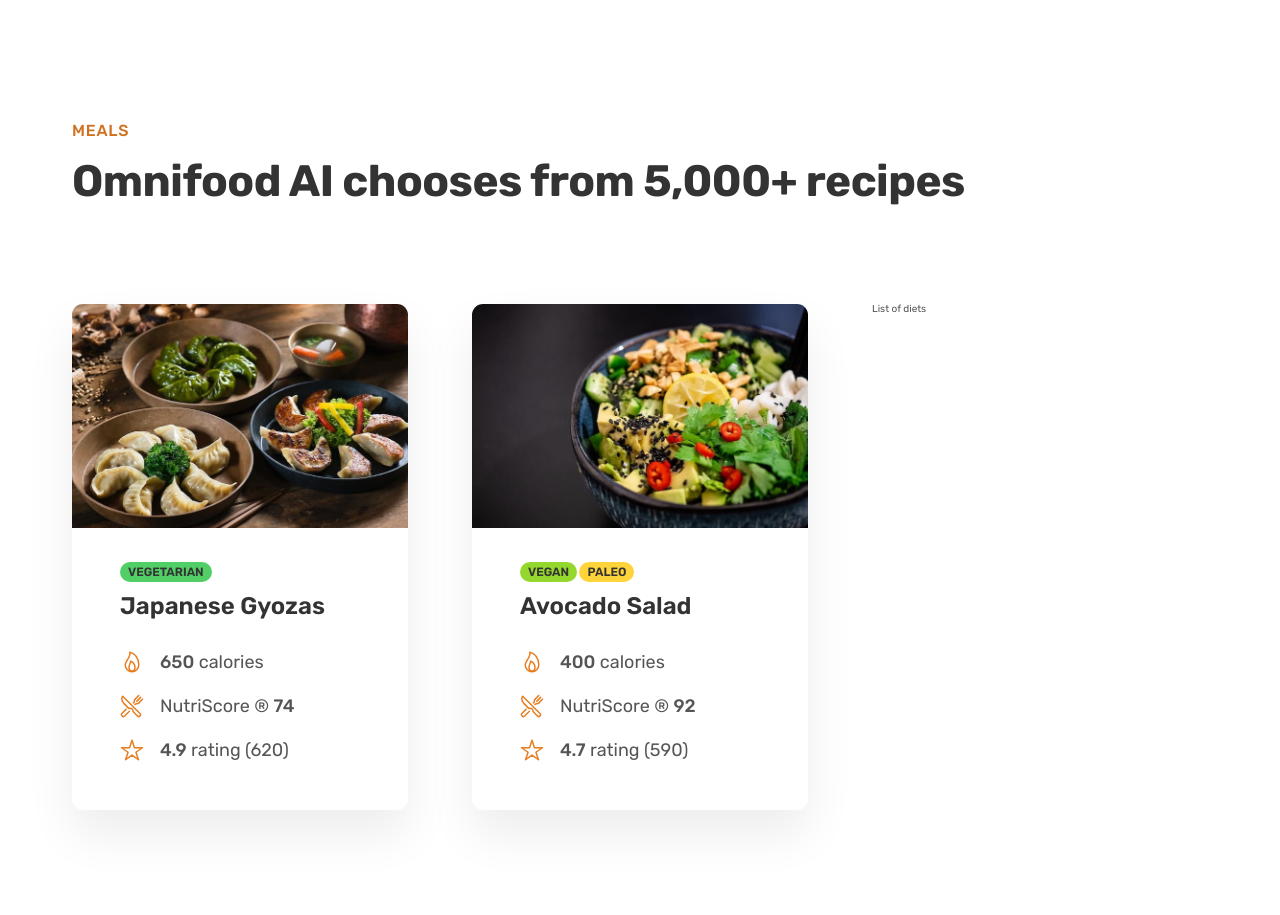
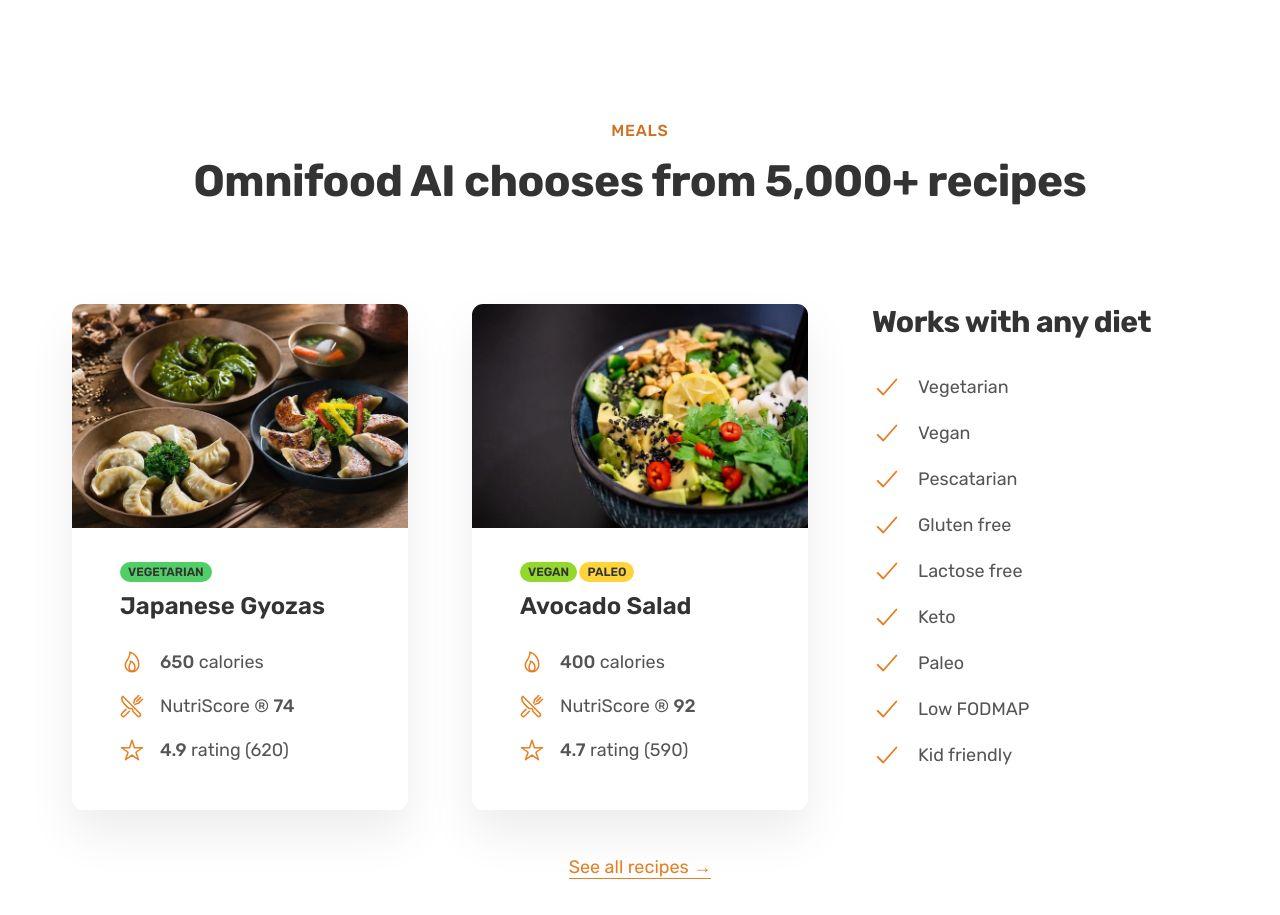
Before and after one commit to Mostofareza3/Omnifood-html-css, a plain HTML site: page index.html in a window 1280 px wide. Shown: the part 2580-3495 px from the top of the page. Drawn offline with nearby package versions, Linux system fonts and the light colour scheme; files whose address does not match are found by name.

Commit message:
meals section done

```diff
--- a/css/general.css
+++ b/css/general.css
@@ -80,7 +80,7 @@ body {
   display: inline-block;
   border-radius: 9px;
 
-  transition: background-color 0.3s;
+  transition: all 0.3s;
 }
 
 .btn--full:link,
@@ -106,6 +106,22 @@ body {
   /* border: 3px solid #fff; */
   /* Trick to add border inside */
   box-shadow: inset 0 0 0 3px #fff;
+}
+
+.link:link,
+.link:visited {
+  color: #e67e22;
+  text-decoration: none;
+  border-bottom: 1px solid currentColor;
+  display: inline-block;
+  padding-bottom: 2px;
+  transition: all 0.3s;
+}
+
+.link:hover,
+.link:visited {
+  color: #cf711f;
+  border-bottom: 1px solid transparent;
 }
 
 .margin-right-sm {
@@ -173,6 +189,14 @@ body {
   letter-spacing: 0.75px;
 }
 
+.margin-bottom-md {
+  margin-bottom: 4.8rem !important;
+}
+
+.center-text {
+  text-align: center;
+}
+
 strong {
   font-weight: 500;
 }
--- a/css/style.css
+++ b/css/style.css
@@ -210,6 +210,12 @@
   box-shadow: 0 2.4rem 4.8rem rgba(0, 0, 0, 0.075);
   border-radius: 11px;
   overflow: hidden;
+  transition: all 0.4s;
+}
+
+.meal:hover {
+  transform: translateY(-1.2rem);
+  box-shadow: 0 3.2rem 6.4rem rgba(0, 0, 0, 0.06);
 }
 
 .meal-content {
@@ -272,3 +278,28 @@
 .meal-img {
   width: 100%;
 }
+
+.list {
+  list-style: none;
+  display: flex;
+  flex-direction: column;
+  gap: 1.6rem;
+}
+
+.list-item {
+  font-size: 1.8rem;
+  display: flex;
+  align-items: center;
+  gap: 1.6rem;
+}
+
+.list-icon {
+  width: 3rem;
+  height: 3rem;
+  color: #e67e22;
+}
+
+.all-recipes {
+  text-align: center;
+  font-size: 1.8rem;
+}
--- a/index.html
+++ b/index.html
@@ -159,14 +159,14 @@
       </section>
 
       <section class="section-meals">
-        <div class="container">
+        <div class="container center-text">
           <span class="subheading">Meals</span>
           <h2 class="heading-secondary">
             Omnifood AI chooses from 5,000+ recipes
           </h2>
         </div>
 
-        <div class="container grid grid--3-cols">
+        <div class="container grid grid--3-cols margin-bottom-md">
           <div class="meal">
             <img
               src="./img/meals/meal-1.jpg"
@@ -230,7 +230,52 @@
               </ul>
             </div>
           </div>
-          <div class="list">List of diets</div>
+          <!-- grid item no.3 -->
+          <div class="diets">
+            <h3 class="heading-tertiary">Works with any diet</h3>
+            <ul class="list">
+              <li class="list-item">
+                <ion-icon class="list-icon" name="checkmark-outline"></ion-icon
+                ><span>Vegetarian</span>
+              </li>
+              <li class="list-item">
+                <ion-icon class="list-icon" name="checkmark-outline"></ion-icon
+                ><span>Vegan</span>
+              </li>
+              <li class="list-item">
+                <ion-icon class="list-icon" name="checkmark-outline"></ion-icon
+                ><span>Pescatarian</span>
+              </li>
+              <li class="list-item">
+                <ion-icon class="list-icon" name="checkmark-outline"></ion-icon
+                ><span>Gluten free</span>
+              </li>
+              <li class="list-item">
+                <ion-icon class="list-icon" name="checkmark-outline"></ion-icon
+                ><span>Lactose free</span>
+              </li>
+              <li class="list-item">
+                <ion-icon class="list-icon" name="checkmark-outline"></ion-icon
+                ><span> Keto</span>
+              </li>
+              <li class="list-item">
+                <ion-icon class="list-icon" name="checkmark-outline"></ion-icon
+                ><span>Paleo</span>
+              </li>
+              <li class="list-item">
+                <ion-icon class="list-icon" name="checkmark-outline"></ion-icon
+                ><span> Low FODMAP</span>
+              </li>
+              <li class="list-item">
+                <ion-icon class="list-icon" name="checkmark-outline"></ion-icon
+                ><span> Kid friendly</span>
+              </li>
+            </ul>
+          </div>
+        </div>
+
+        <div class="container all-recipes">
+          <a href="#" class="link">See all recipes &rarr;</a>
         </div>
       </section>
     </main>
```
